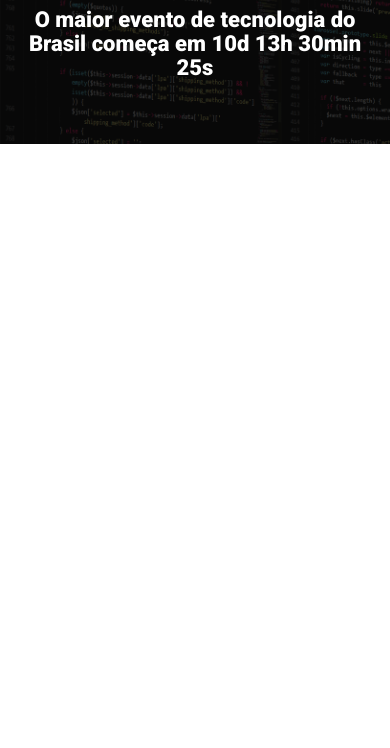
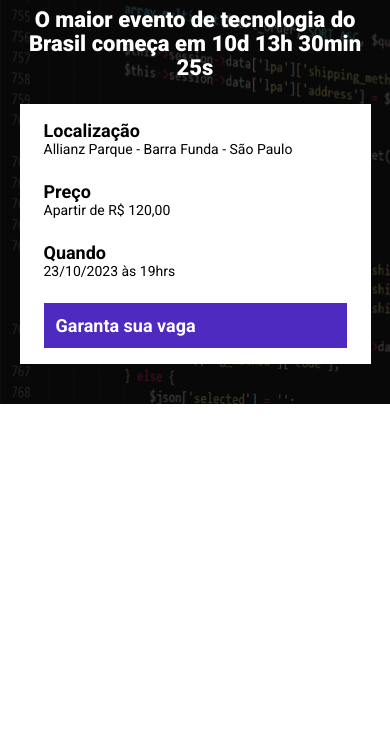
Before and after one commit to MorettiLeonardo/ebac_tech_talks, a website built with Parcel: page src/index.html in a window 390 px wide. Shown: the part 96-844 px from the top of the page. Built offline with nearby package versions, Linux system fonts and the light colour scheme.

Commit message:
criando a barra de informções e components(button, infos-bar)

```diff
--- a/src/index.html
+++ b/src/index.html
@@ -19,6 +19,25 @@
             <p class="hero__text">
                 O maior evento de tecnologia do Brasil começa em 10d 13h 30min 25s
             </p>
+            <div class="infos-bar">
+                <ul class="infos-bar__infos">
+                    <li class="infos-bar__infos__item">
+                        <b>Localização</b>
+                        Allianz Parque - Barra Funda - São Paulo
+                    </li>
+                    <li class="infos-bar__infos__item">
+                        <b>Preço</b>
+                        Apartir de R$ 120,00
+                    </li>
+                    <li class="infos-bar__infos__item">
+                        <b>Quando</b>
+                        23/10/2023 às 19hrs
+                    </li>
+                </ul>
+                <a href="#" class="button button--primary">
+                    Garanta sua vaga
+                </a>
+            </div>
         </div>
     </header>
 
--- /dev/null
+++ b/src/styles/components/_buttons.scss
@@ -0,0 +1,23 @@
+.button {
+    padding: 12px;
+    font-size: 18px;
+    font-weight: bold;
+    text-decoration: none;
+    text-align: center;
+    white-space: nowrap;
+
+    &--primary {
+        color: #fff;
+        background-color: #4F2AC1;
+    }
+
+    @media (max-width: 640px) {
+        display: block;
+        width: 100%;
+    }
+
+    @media (max-width: 1024px) {
+        display: flex;
+        align-items: center;
+    }
+}
--- /dev/null
+++ b/src/styles/components/_infos_bar.scss
@@ -0,0 +1,40 @@
+.infos-bar {
+    padding: 16px 24px;
+    background-color: #fff;
+    display: flex;
+    justify-content: space-between;
+
+    &__infos {
+        display: flex;
+        gap: 40px;
+
+        &__item {
+            font-size: 14px;
+            color: #000;
+
+            b {
+                color: #000;
+                font-size: 18px;
+                display: block;
+            }
+        }
+    }
+
+    @media (max-width: 640px) {
+        display: block;
+
+        &__infos {
+            display: block;
+
+            &__item {
+                margin-bottom: 24px;
+            }
+        }
+    }
+
+    @media (max-width: 1024px) {
+        &__infos {
+            gap: 24px;
+        }
+    }
+}
--- a/src/styles/main.scss
+++ b/src/styles/main.scss
@@ -1,4 +1,6 @@
 @use 'hero';
+@use 'components/infos_bar';
+@use 'components/buttons';
 
 * {
     margin: 0;
@@ -6,6 +8,7 @@
     box-sizing: border-box;
     font-family: 'Roboto', sans-serif;
     color: #fff;
+    list-style: none;
 }
 
 .container {
```
